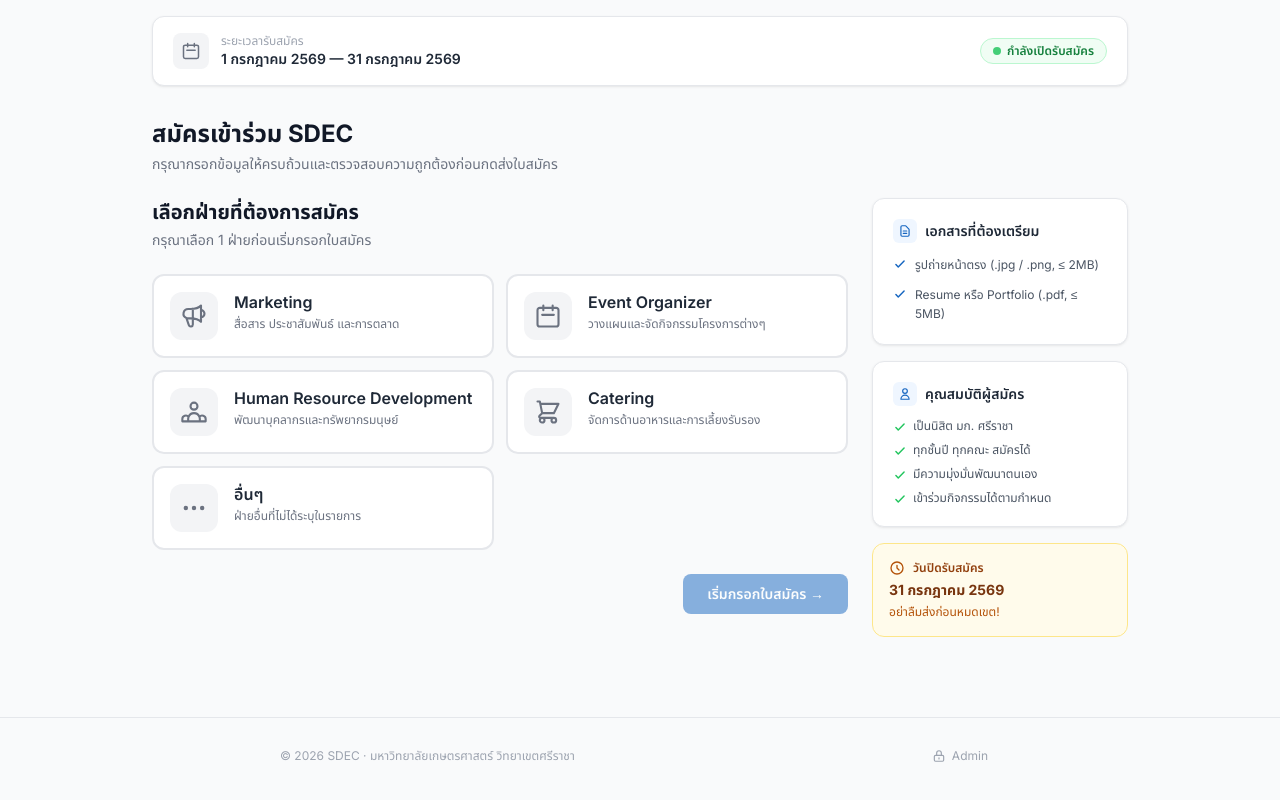
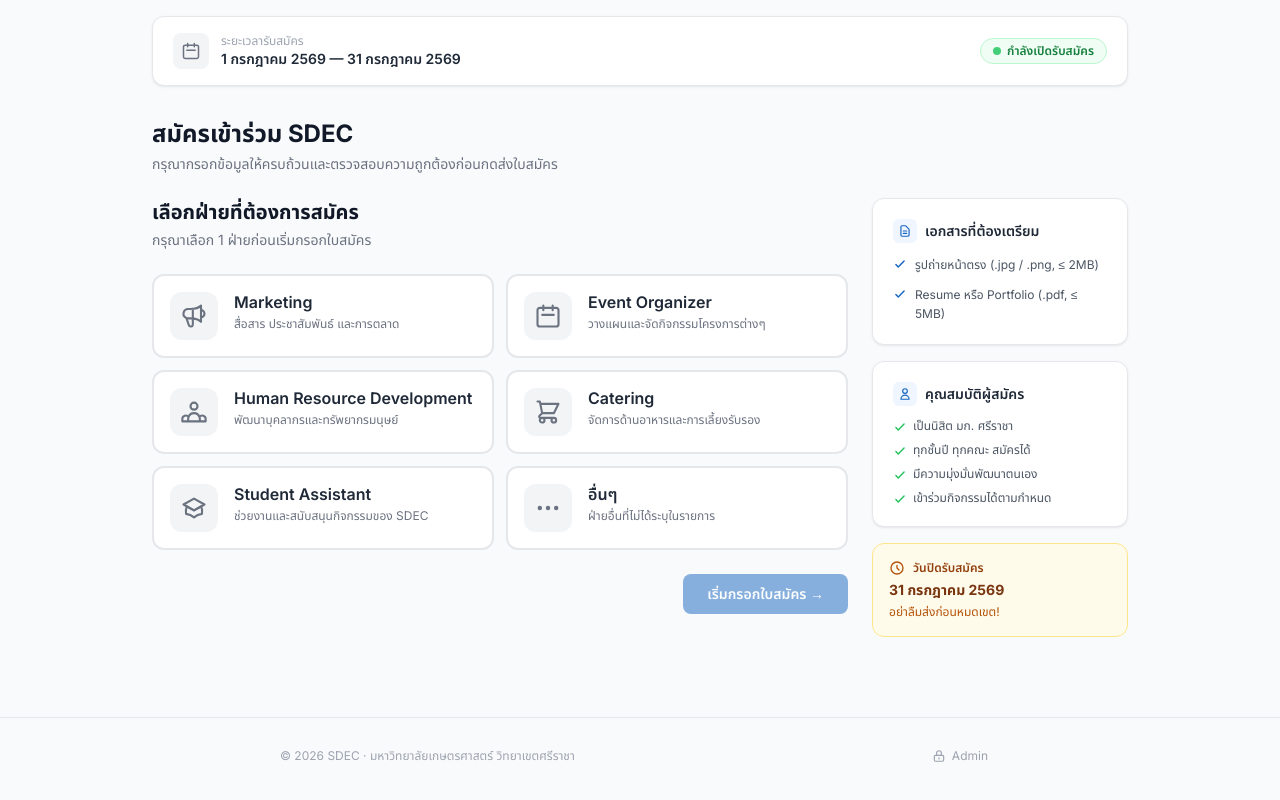
Before and after one commit to Phawatcharakorn/Register_SDEC, a Next.js app: page / in a window 1280 px wide. Shown: the part 537-1337 px from the top of the page. Built offline with nearby package versions, Linux system fonts and the light colour scheme.

Commit message:
feat: add Student Assistant (SA) corps option

```diff
--- a/src/components/forms/ApplicationForm.tsx
+++ b/src/components/forms/ApplicationForm.tsx
@@ -60,6 +60,18 @@
       <svg className="h-7 w-7" fill="none" viewBox="0 0 24 24" stroke="currentColor">
         <path strokeLinecap="round" strokeLinejoin="round" strokeWidth={1.8}
           d="M3 3h2l.4 2M7 13h10l4-8H5.4M7 13L5.4 5M7 13l-2.293 2.293c-.63.63-.184 1.707.707 1.707H17m0 0a2 2 0 100 4 2 2 0 000-4zm-8 2a2 2 0 11-4 0 2 2 0 014 0z" />
+      </svg>
+    ),
+  },
+  {
+    value: 'Student Assistant',
+    desc: 'ช่วยงานและสนับสนุนกิจกรรมของ SDEC',
+    icon: (
+      <svg className="h-7 w-7" fill="none" viewBox="0 0 24 24" stroke="currentColor">
+        <path strokeLinecap="round" strokeLinejoin="round" strokeWidth={1.8}
+          d="M12 14l9-5-9-5-9 5 9 5z" />
+        <path strokeLinecap="round" strokeLinejoin="round" strokeWidth={1.8}
+          d="M12 14l6.16-3.422a12.083 12.083 0 01.665 6.479A11.952 11.952 0 0012 20.055a11.952 11.952 0 00-6.824-2.998 12.078 12.078 0 01.665-6.479L12 14z" />
       </svg>
     ),
   },
--- a/src/components/forms/schema.ts
+++ b/src/components/forms/schema.ts
@@ -85,6 +85,7 @@
   'Event Organizer',
   'Human Resource Development',
   'Catering',
+  'Student Assistant',
   'อื่นๆ',
 ] as const
 
```
